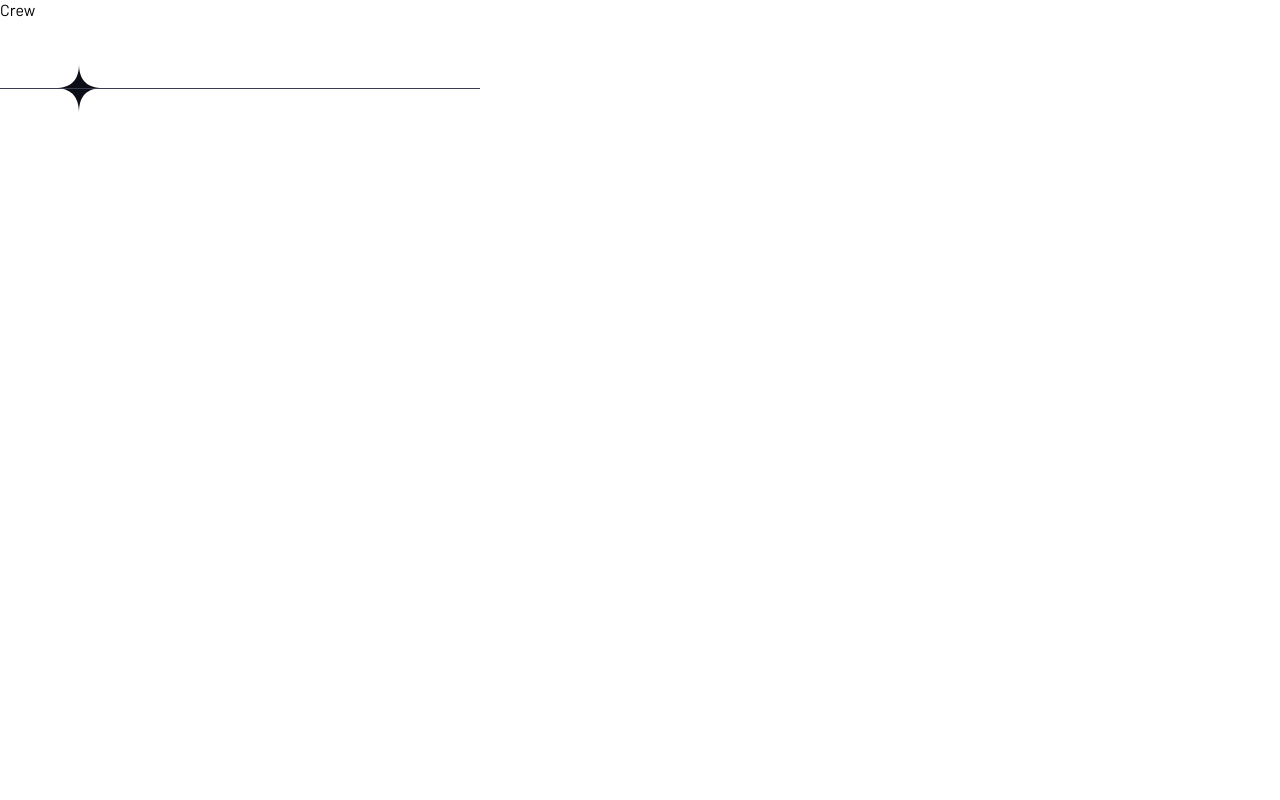
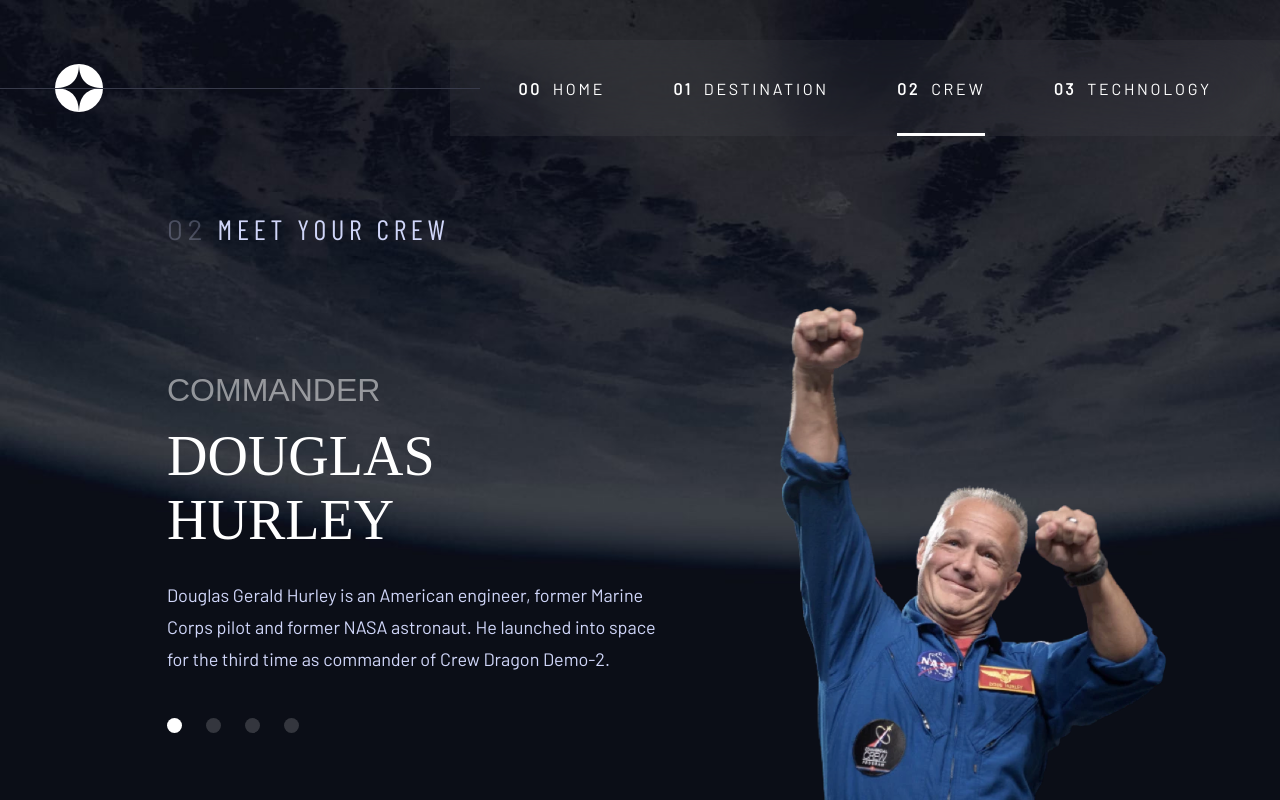
Before and after one commit to leo-jcq/space-tourism-website, a React (Vite) app: page /space-tourism-website/crew in a window 1280 px wide. Built offline with nearby package versions, Linux system fonts and the light colour scheme; a web font is replaced by a local one.

Commit message:
✨ add crew page

```diff
--- a/src/App.tsx
+++ b/src/App.tsx
@@ -17,7 +17,7 @@
             <Routes>
                 <Route path="/" element={<Home />} />
                 <Route path="/destination" element={<Destination data={data.destinations} />} />
-                <Route path="/crew" element={<Crew />} />
+                <Route path="/crew" element={<Crew data={data.crew} />} />
                 <Route path="/technology" element={<Technology />} />
             </Routes>
         </div>
--- a/src/pages/Crew/Crew.scss
+++ b/src/pages/Crew/Crew.scss
@@ -0,0 +1,181 @@
+@import "/scss/variables";
+
+.crew {
+    min-height: 100vh;
+
+    background-color: $dark-blue;
+    background-image: url("/imgs/crew/background-crew-mobile.jpg");
+    background-position: center;
+    background-repeat: no-repeat;
+    background-size: cover;
+
+    & .content {
+        display: flex;
+        flex-direction: column-reverse;
+        align-items: center;
+
+        padding: 32px 24px;
+    }
+
+    & .left {
+        display: flex;
+        flex-direction: column-reverse;
+        align-items: center;
+    }
+
+    & .text {
+        display: flex;
+        gap: 8px;
+        flex-direction: column;
+        align-items: center;
+
+        & .role {
+            opacity: 0.5;
+        }
+
+        & .name {
+            margin-bottom: 8px;
+        }
+
+        & .description {
+            text-align: center;
+        }
+    }
+
+    & .menu {
+        display: flex;
+        gap: 24px;
+
+        list-style-type: none;
+
+        margin-bottom: 32px;
+
+        & .menuButton {
+            width: 15px;
+            height: 15px;
+
+            border-radius: 50%;
+
+            background-color: $white;
+
+            opacity: 0.17;
+
+            border: none;
+
+            cursor: pointer;
+
+            transition: opacity 0.3s ease;
+
+            &:hover {
+                opacity: 0.5;
+            }
+
+            &.active {
+                opacity: 1;
+            }
+        }
+    }
+
+    & .image {
+        width: 100%;
+        height: 222px;
+
+        display: flex;
+        justify-content: center;
+
+        border-bottom: 1px solid $dark-gray;
+
+        margin-bottom: 32px;
+
+        & img {
+            height: 100%;
+        }
+    }
+}
+
+@media screen and (min-width: $tablet-width) {
+    .crew {
+        height: 100vh;
+
+        background-image: url("/imgs/crew/background-crew-tablet.jpg");
+
+        overflow: hidden;
+
+        & .content {
+            height: 100%;
+
+            flex-direction: column;
+            justify-content: space-between;
+
+            padding: 0;
+            padding-top: 60px;
+
+            & > * {
+                max-width: 65%;
+            }
+        }
+
+        & .left {
+            flex-direction: column;
+        }
+
+        & .text .description {
+            margin-bottom: 32px;
+        }
+
+        & .image {
+            width: auto;
+            height: 572px;
+
+            margin-bottom: 0;
+
+            border: none;
+        }
+    }
+}
+
+@media screen and (min-width: $desktop-width) {
+    .crew {
+        background-image: url("/imgs/crew/background-crew-desktop.jpg");
+
+        & .content {
+            flex-direction: row;
+            justify-content: flex-start;
+        }
+
+        & .left {
+            width: 45%;
+            height: 75%;
+
+            justify-content: space-between;
+            align-items: flex-start;
+
+            margin-right: 10%;
+        }
+
+        & .text {
+            gap: 0;
+            align-items: flex-start;
+
+            & .role {
+                margin-bottom: 15px;
+            }
+
+            & .name {
+                margin-bottom: 27px;
+            }
+
+            & .description {
+                text-align: left;
+
+                margin-bottom: 0;
+            }
+        }
+
+        & .image {
+            height: 100%;
+
+            align-self: flex-end;
+        }
+    }
+}
--- a/src/pages/Crew/Crew.tsx
+++ b/src/pages/Crew/Crew.tsx
@@ -1,8 +1,43 @@
-import { FC } from 'react';
+import { FC, useState } from 'react';
+import Page from '../../components/Page/Page';
 import './Crew.scss';
 
-const Crew: FC = () => {
-    return <div className="crew">Crew</div>;
+interface CrewProps {
+    data: Crew[];
+}
+
+const Crew: FC<CrewProps> = ({ data }) => {
+    const [currentIndex, setCurrentIndex] = useState(0);
+
+    const crew = data[currentIndex];
+
+    return (
+        <Page name="crew" number="02" title="Meet your crew">
+            <div className="filter"></div>
+
+            <div className="left">
+                <div className="text">
+                    <h4 className="role">{crew.role}</h4>
+                    <h3 className="name">{crew.name}</h3>
+                    <p className="description">{crew.bio}</p>
+                </div>
+
+                <menu className="menu">
+                    {data.map((crew, index) => (
+                        <li className="menuItem" key={crew.name}>
+                            <button
+                                className={`menuButton${index === currentIndex ? ' active' : ''}`}
+                                onClick={() => setCurrentIndex(index)}></button>
+                        </li>
+                    ))}
+                </menu>
+            </div>
+
+            <div className="image">
+                <img src={crew.images.webp} alt={crew.name} />
+            </div>
+        </Page>
+    );
 };
 
 export default Crew;
```
